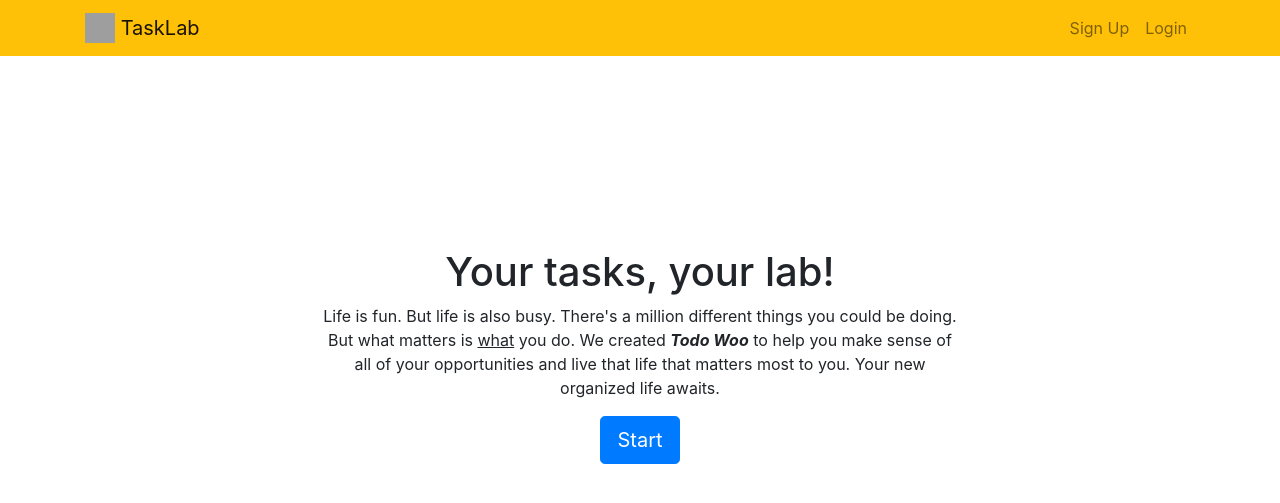
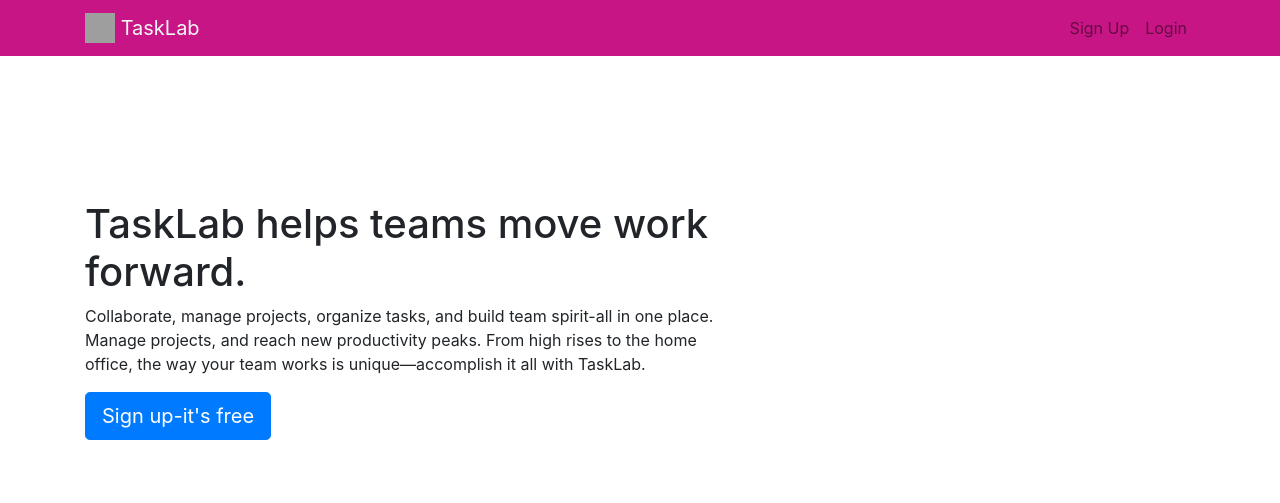
Before and after one commit to gulsahkeskin/TaskLab, a Django app: page / in a window 1280 px wide. Shown: the top 503 px of the page. Run offline with Django 3.2, Linux system fonts and the light colour scheme; some libraries are stand-ins or nearby versions; grey boxes are pictures that could not be loaded.

```diff
--- a/TaskLab/settings.py
+++ b/TaskLab/settings.py
@@ -127,9 +127,9 @@ USE_TZ = True
 
 STATIC_URL = '/static/'
 
-STATICFILES_DIRS = [
-    os.path.join(BASE_DIR, 'gulsah/build/static')
-]
+# STATICFILES_DIRS = [
+#     os.path.join(BASE_DIR, 'gulsah/build/static')
+# ]
 
 # Default primary key field type
 # https://docs.djangoproject.com/en/3.2/ref/settings/#default-auto-field
--- a/tasks/templates/tasks/base.html
+++ b/tasks/templates/tasks/base.html
@@ -10,16 +10,33 @@
     <link rel="stylesheet" href="https://stackpath.bootstrapcdn.com/bootstrap/4.4.1/css/bootstrap.min.css"
           integrity="sha384-Vkoo8x4CGsO3+Hhxv8T/Q5PaXtkKtu6ug5TOeNV6gBiFeWPGFN9MuhOf23Q9Ifjh" crossorigin="anonymous">
 
-    <link rel="icon" type="image/png" href="{% static 'todo/logo.png' %}">
+    <link rel="icon" type="image/png" href="{% static 'tasks/logo.png' %}">
+    <title>TaskLab</title>
+
+       <style>
+        /* Modify the background color */
+
+        .navbar-custom {
+            background-color: mediumvioletred;
+        }
+        /* Modify brand and text color */
+
+        .navbar-custom .navbar-brand,
+        .navbar-custom .navbar-text {
+            color: whitesmoke;
+        }
+    </style>
+
+    <link rel="icon" type="image/png" href="{% static 'tasks/logo.png' %}">
     <title>TaskLab</title>
 </head>
 <body style="height: calc(100vh - 120px)">
 
 
-<nav class="navbar navbar-expand-md navbar-light bg-warning">
+<nav class="navbar navbar-expand-md navbar-light navbar-custom">
     <div class="container">
         <a class="navbar-brand" href="{% url 'home' %}">
-            <img src="{% static 'todo/logo.png' %}" width="30" height="30" class="d-inline-block align-top">
+            <img src="{% static 'tasks/logo.png' %}" width="30" height="30" class="d-inline-block align-top">
             <span>TaskLab</span>
         </a>
         <button class="navbar-toggler" type="button" data-toggle="collapse" data-target="#navbarNav"
--- a/tasks/templates/tasks/home.html
+++ b/tasks/templates/tasks/home.html
@@ -1,18 +1,20 @@
 {% extends "tasks/base.html" %}
 
 {% block content %}
-<br>
     <br>
     <br>
     <br>
     <br>
     <br>
-<div class="row justify-content-center mt-5">
-        <div class="col-md-7 text-center">
+    <br>
+    <div class="row align-items-center">
+        <div class="col-md-7 text-left">
 
-                 <h1>Your tasks, your lab!</h1>
-            <p>Life is fun. But life is also busy. There's a million different things you could be doing. But what matters is <u>what</u> you do. We created <b><i>Todo Woo</i></b> to help you make sense of all of your opportunities and live that life that matters most to you. Your new organized life awaits.</p>
-        <a role="button" class="btn btn-primary btn-lg" href="{% url 'signupuser' %}">Start</a>
+            <h1>TaskLab helps teams move work forward.</h1>
+            <p>Collaborate, manage projects, organize tasks, and build team spirit-all in one place. Manage projects,
+                and reach new productivity peaks. From high rises to the home office, the way your team works is
+                unique—accomplish it all with TaskLab.</p>
+            <a role="button" class="btn btn-primary btn-lg" href="{% url 'signupuser' %}">Sign up-it's free</a>
         </div>
     </div>
 
```
Also changed, not shown: tasks/templates/tasks/current.html (+14 -4 lines), tasks/static/tasks/tasklab_logo.png (added).
